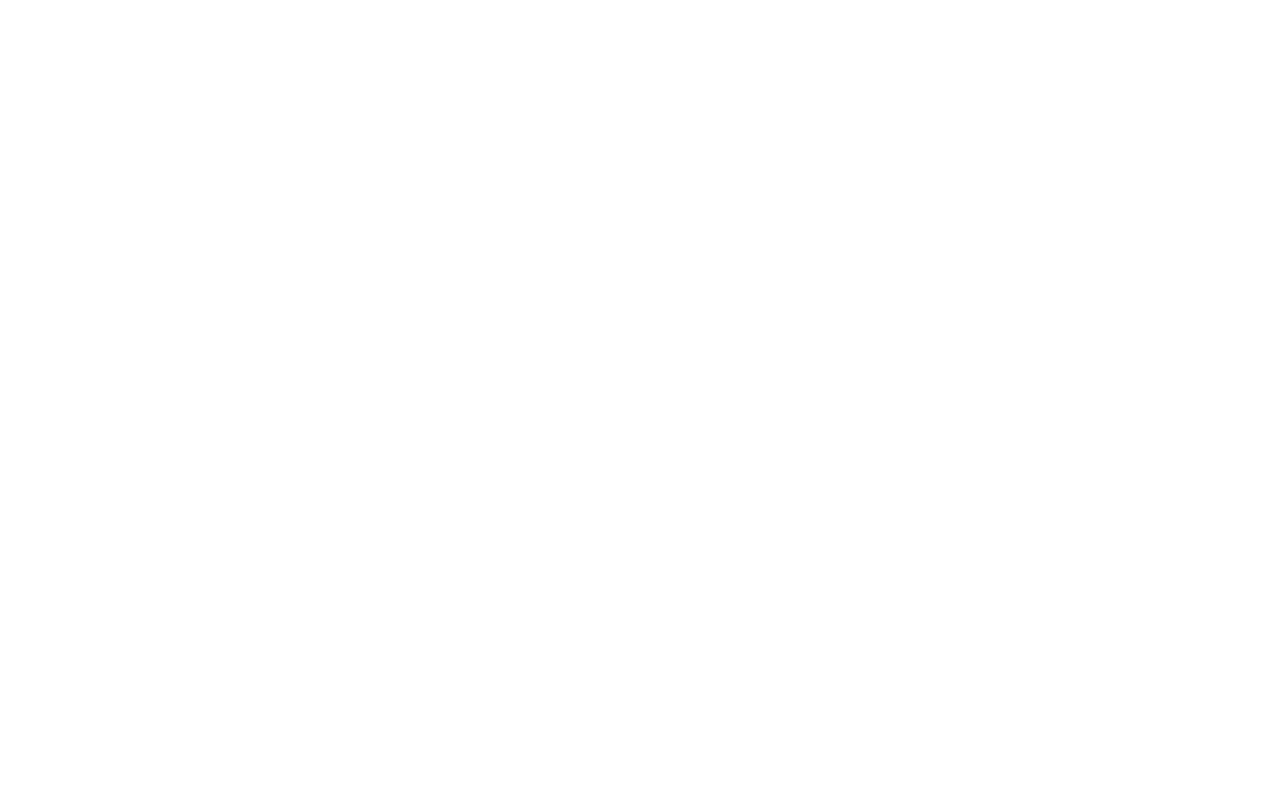
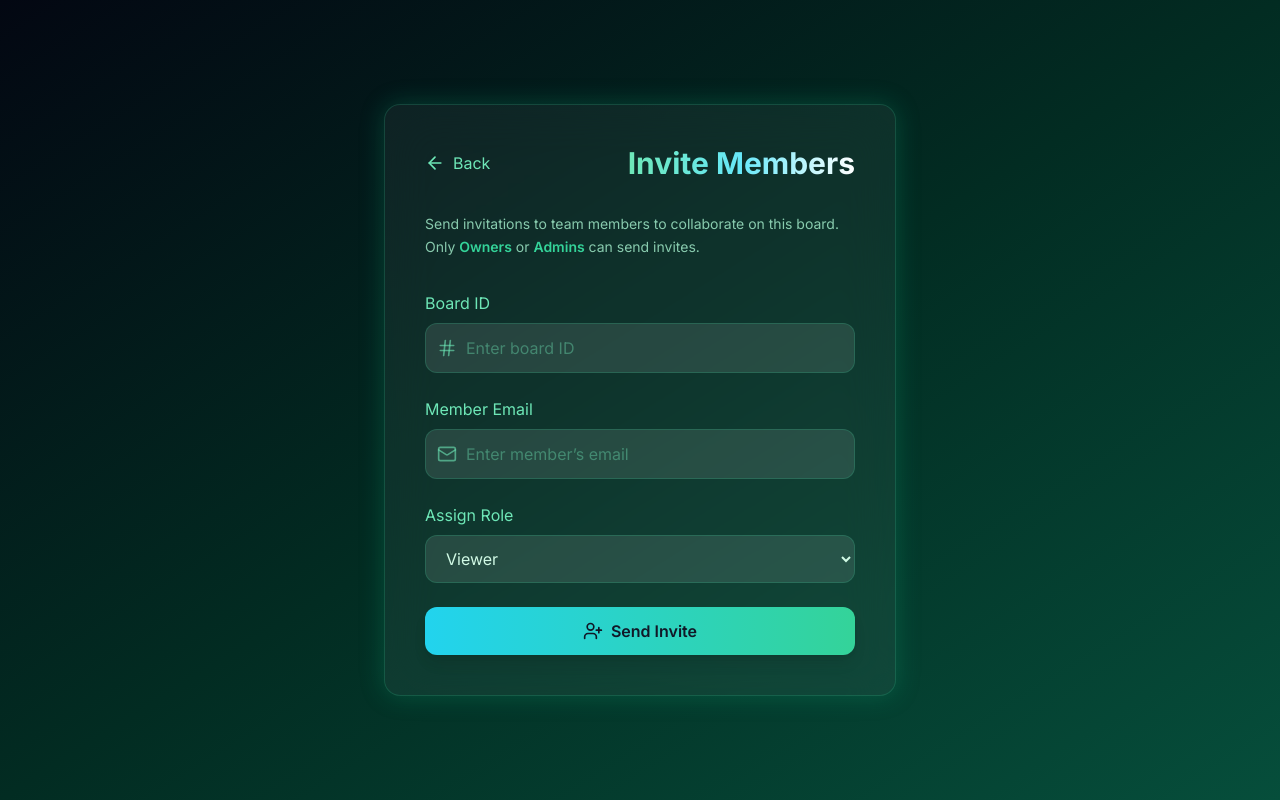
Before and after one commit to Raghav2226219/Vespera, a React (Vite) app in the folder frontend/vespers/: page /invite in a window 1280 px wide. Before the commit this address had no page. Built offline with nearby package versions, Linux system fonts and the light colour scheme.

Commit message:
Invite member UI made

```diff
--- a/frontend/vespers/src/App.jsx
+++ b/frontend/vespers/src/App.jsx
@@ -15,6 +15,7 @@ import ProfileCreate from "./pages/Profile/ProfileCreate";
 import BoardPage from "./pages/BoardPage";
 import TrashPage from "./pages/TrashPage";
 import BoardDetails from "./pages/BoardDetails";
+import InviteMembers from "./pages/InviteMembers";
 
 function App() {
   return (
@@ -58,6 +59,7 @@ const AnimatedRoutes = () => {
           <Route path="/board/:boardId" element={<BoardPage/>} />
           <Route path="/trash" element={<TrashPage />} />
           <Route path="/board-details/:id" element={<BoardDetails />} />
+          <Route path="/invite" element={<InviteMembers />} />
         </Routes>
       )}
     </>
--- a/frontend/vespers/src/index.css
+++ b/frontend/vespers/src/index.css
@@ -27,3 +27,11 @@
   scrollbar-width: thin;
   scrollbar-color: #34d399 rgba(20, 83, 45, 0.15);
 }
+
+input:-webkit-autofill,
+input:-webkit-autofill:hover,
+input:-webkit-autofill:focus {
+  box-shadow: 0 0 0px 1000px rgba(23, 37, 42, 0.3) inset !important;
+  -webkit-text-fill-color: #a7f3d0 !important; /* emerald-300 */
+  transition: background-color 5000s ease-in-out 0s;
+}
--- /dev/null
+++ b/frontend/vespers/src/pages/InviteMembers.jsx
@@ -0,0 +1,196 @@
+import React, { useState } from "react";
+import { motion, AnimatePresence } from "framer-motion";
+import { Mail, UserPlus, ArrowLeft, Hash, CheckCircle } from "lucide-react";
+import api from "../api/axios";
+import { useNavigate } from "react-router-dom";
+import ActionDonePopup from "../components/ActionDonePopup"; // ✅ Import popup
+
+const InviteMembers = () => {
+  const navigate = useNavigate();
+
+  const [boardId, setBoardId] = useState("");
+  const [email, setEmail] = useState("");
+  const [role, setRole] = useState("Viewer");
+  const [loading, setLoading] = useState(false);
+  const [message, setMessage] = useState(null);
+  const [showPopup, setShowPopup] = useState(false);
+  const [showToast, setShowToast] = useState(false); // ✅ Separate state for toast
+
+  const handleInvite = async (e) => {
+    e.preventDefault();
+    setLoading(true);
+    setMessage(null);
+
+    if (!boardId) {
+      setMessage({ type: "error", text: "Board ID required" });
+      setLoading(false);
+      return;
+    }
+
+    try {
+      const res = await api.post(`/invites/${boardId}`, { email, role });
+      setMessage({ type: "success", text: res.data.message });
+      setEmail("");
+      setRole("Viewer");
+      setBoardId("");
+
+      // ✅ Show popup for 2 seconds
+      setShowPopup(true);
+      setTimeout(() => setShowPopup(false), 2000);
+
+      // ✅ Show toast for 5 seconds
+      setShowToast(true);
+      setTimeout(() => setShowToast(false), 5000);
+    } catch (err) {
+      console.error("Error sending invite:", err);
+      const errMsg =
+        err.response?.data?.message || "Failed to send invite. Please try again.";
+      setMessage({ type: "error", text: errMsg });
+    } finally {
+      setLoading(false);
+    }
+  };
+
+  return (
+    <motion.div
+      initial={{ opacity: 0, y: 20, scale: 0.98 }}
+      animate={{ opacity: 1, y: 0, scale: 1 }}
+      transition={{ duration: 0.5, ease: "easeOut" }}
+      className="min-h-screen flex items-center justify-center bg-gradient-to-br from-gray-950 via-emerald-950 to-emerald-900 px-4 py-10 relative"
+    >
+      {/* ✅ Toast (5 seconds) */}
+      <AnimatePresence>
+        {showToast && (
+          <motion.div
+            initial={{ opacity: 0, y: 20, scale: 0.95 }}
+            animate={{ opacity: 1, y: 0, scale: 1 }}
+            exit={{ opacity: 0, y: -20, scale: 0.95 }}
+            transition={{ duration: 0.4, ease: "easeOut" }}
+            className="fixed top-8 right-8 bg-gradient-to-r from-emerald-500 to-cyan-400
+                       text-gray-900 font-semibold shadow-[0_0_20px_rgba(16,185,129,0.4)]
+                       px-6 py-3 rounded-xl flex items-center gap-3 z-[9999]"
+          >
+            <CheckCircle className="w-5 h-5 text-gray-900" />
+            <span>Invite sent successfully!</span>
+          </motion.div>
+        )}
+      </AnimatePresence>
+
+      {/* ✅ Full-screen Popup (2 seconds) */}
+      <ActionDonePopup
+        message="Invite successfully sent!"
+        show={showPopup}
+        onClose={() => setShowPopup(false)}
+      />
+
+      {/* Main Form */}
+      <div className="max-w-lg w-full bg-white/5 backdrop-blur-xl border border-emerald-400/20 rounded-2xl shadow-[0_0_25px_rgba(16,185,129,0.25)] p-10">
+        <div className="flex items-center justify-between mb-8">
+          <button
+            onClick={() => navigate(-1)}
+            className="flex items-center gap-2 text-emerald-300 hover:text-emerald-200 transition"
+          >
+            <ArrowLeft className="w-5 h-5" />
+            Back
+          </button>
+          <h1 className="text-3xl font-extrabold bg-clip-text text-transparent bg-gradient-to-r from-emerald-300 via-cyan-300 to-white">
+            Invite Members
+          </h1>
+        </div>
+
+        <p className="text-emerald-200/80 mb-8 text-sm leading-relaxed">
+          Send invitations to team members to collaborate on this board.
+          Only <span className="text-emerald-400 font-semibold">Owners</span> or{" "}
+          <span className="text-emerald-400 font-semibold">Admins</span> can send invites.
+        </p>
+
+        <form onSubmit={handleInvite} className="space-y-6">
+          {/* Board ID Input */}
+          <div>
+            <label className="block text-emerald-300 font-medium mb-2">Board ID</label>
+            <div className="relative">
+              <Hash className="absolute left-3 top-1/2 -translate-y-1/2 text-emerald-300/60 w-5 h-5" />
+              <input
+                type="number"
+                required
+                placeholder="Enter board ID"
+                value={boardId}
+                onChange={(e) => setBoardId(e.target.value)}
+                className="w-full pl-10 pr-4 py-3 rounded-xl bg-white/10 border border-emerald-400/20
+                           text-emerald-100 placeholder-emerald-300/40
+                           focus:outline-none focus:ring-2 focus:ring-emerald-400/50 focus:border-emerald-400/50
+                           focus:bg-white/10 autofill:bg-transparent autofill:text-emerald-100
+                           transition-all duration-300"
+              />
+            </div>
+          </div>
+
+          {/* Email Input */}
+          <div>
+            <label className="block text-emerald-300 font-medium mb-2">Member Email</label>
+            <div className="relative">
+              <Mail className="absolute left-3 top-1/2 -translate-y-1/2 text-emerald-300/60 w-5 h-5" />
+              <input
+                type="email"
+                required
+                placeholder="Enter member’s email"
+                value={email}
+                onChange={(e) => setEmail(e.target.value)}
+                className="w-full pl-10 pr-4 py-3 rounded-xl bg-white/10 border border-emerald-400/20
+                           text-emerald-100 placeholder-emerald-300/40
+                           focus:outline-none focus:ring-2 focus:ring-emerald-400/50 focus:border-emerald-400/50
+                           focus:bg-white/10 autofill:bg-transparent autofill:text-emerald-100
+                           transition-all duration-300"
+              />
+            </div>
+          </div>
+
+          {/* Role Selector */}
+          <div>
+            <label className="block text-emerald-300 font-medium mb-2">Assign Role</label>
+            <select
+              value={role}
+              onChange={(e) => setRole(e.target.value)}
+              className="w-full px-4 py-3 rounded-xl bg-white/10 border border-emerald-400/20
+                         text-emerald-100 focus:outline-none focus:ring-2 focus:ring-emerald-400/50
+                         transition duration-300"
+            >
+              <option value="Viewer" className="text-black">Viewer</option>
+              <option value="Editor" className="text-black">Editor</option>
+              <option value="Owner" className="text-black">Owner</option>
+            </select>
+          </div>
+
+          {/* Submit Button */}
+          <motion.button
+            whileTap={{ scale: 0.97 }}
+            disabled={loading}
+            type="submit"
+            className="w-full flex items-center justify-center gap-2 px-4 py-3 rounded-xl font-semibold shadow-lg
+                       bg-gradient-to-r from-cyan-400 to-emerald-400
+                       hover:from-cyan-300 hover:to-emerald-300
+                       text-gray-900 transition-all duration-300 disabled:opacity-70 disabled:cursor-not-allowed"
+          >
+            <UserPlus className="w-5 h-5" />
+            {loading ? "Sending Invite..." : "Send Invite"}
+          </motion.button>
+        </form>
+
+        {/* Feedback Message */}
+        {message && (
+          <motion.div
+            initial={{ opacity: 0, y: 8 }}
+            animate={{ opacity: 1, y: 0 }}
+            className={`mt-6 text-center font-medium ${
+              message.type === "success" ? "text-emerald-400" : "text-red-400"
+            }`}
+          >
+            {message.text}
+          </motion.div>
+        )}
+      </div>
+    </motion.div>
+  );
+};
+
+export default InviteMembers;
```
